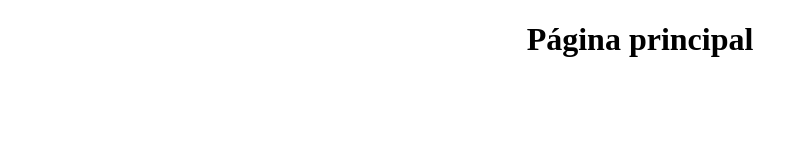
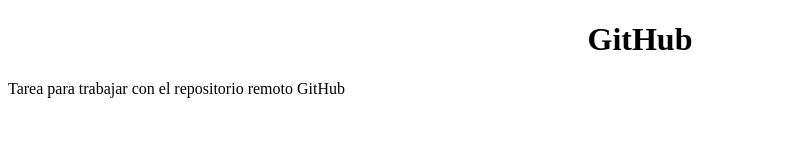
Before and after one commit to AdolfoCanales/Tarea3, a plain HTML site: page index.html in a window 1280 px wide. Shown: the whole page, without its empty margins (0-808 px from the left). Drawn offline with Linux system fonts and the light colour scheme.

Commit message:
actualización index

```diff
--- a/index.html
+++ b/index.html
@@ -6,6 +6,7 @@
   <title>index</title>
  </head>
  <body>
-  <h1>Página principal</h1>
+  <h1>GitHub</h1>
+  <p>Tarea para trabajar con el repositorio remoto GitHub</p>
  </body>
 </html>
```
